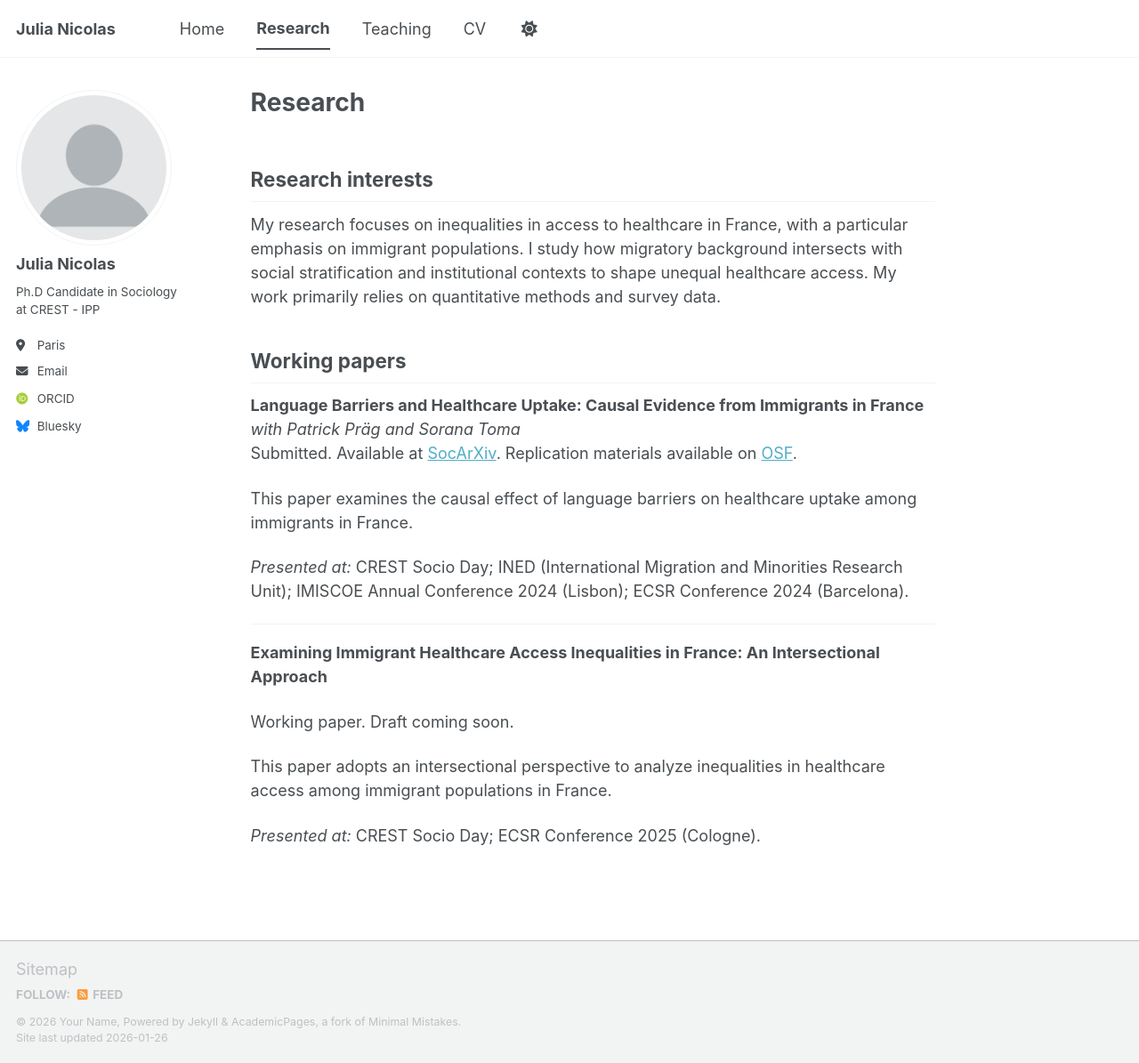
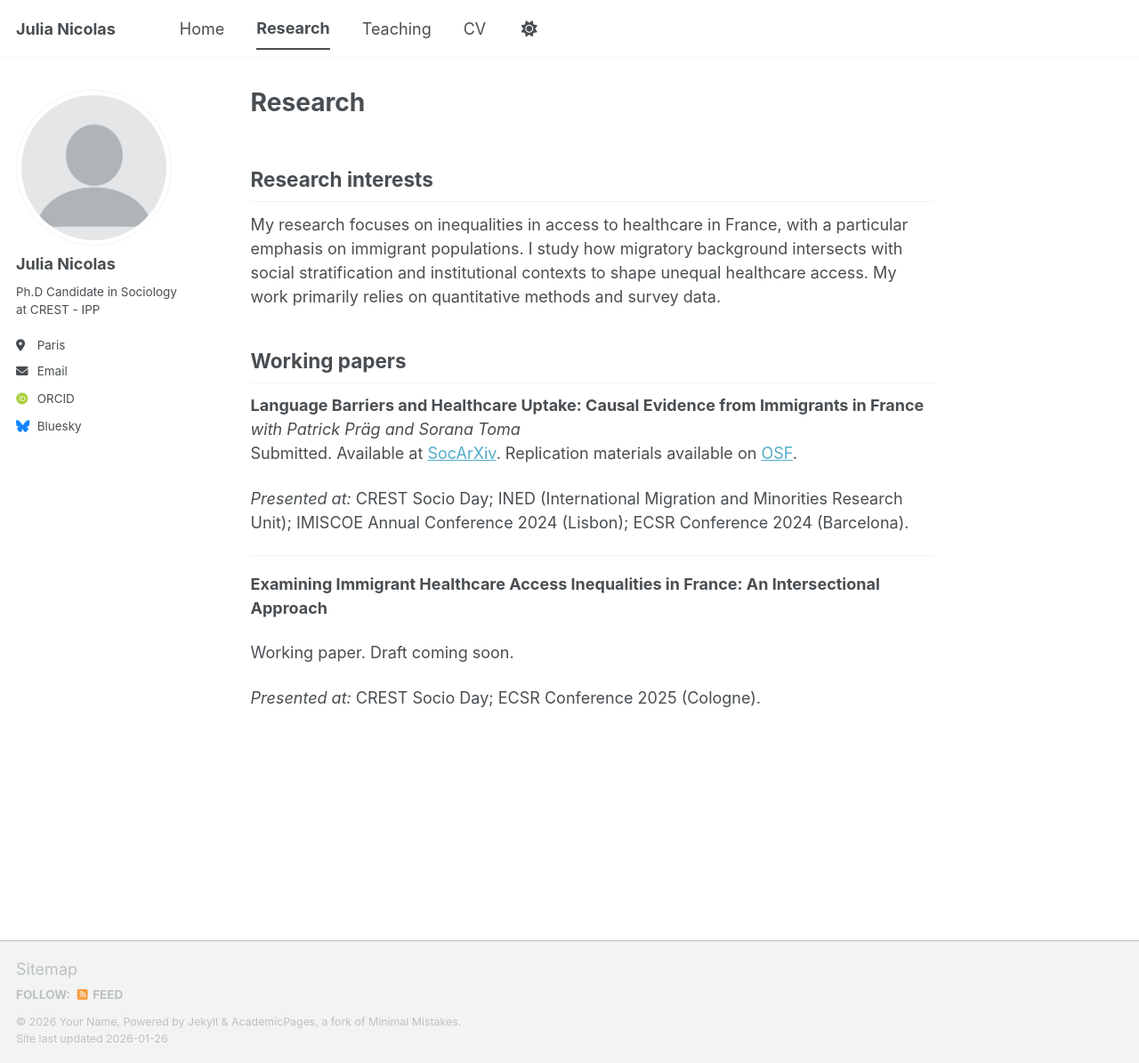
Before and after one commit to Julia-Nicolas/julia-nicolas.github.io, a Jekyll site: the page built from _pages/research.md, in a window 1280 px wide and 1195 px high. Shown: the whole window at 89% size. Built offline with Jekyll 4.4.1, drawn with Linux system fonts in a browser that asks for light colours; some web fonts are replaced; a script bundle is joined from its source files by our own code; library files that are not in the unit come from our copies.

Commit message:
Update research.md

```diff
--- a/_pages/research.md
+++ b/_pages/research.md
@@ -14,7 +14,6 @@ My research focuses on inequalities in access to healthcare in France, with a pa
 *with Patrick Präg and Sorana Toma*
 Submitted. Available at [SocArXiv](https://osf.io/preprints/socarxiv/fg5ny_v1). Replication materials available on [OSF](https://osf.io/szqgx/overview).
 
-This paper examines the causal effect of language barriers on healthcare uptake among immigrants in France.
 
 *Presented at:* CREST Socio Day; INED (International Migration and Minorities Research Unit); IMISCOE Annual Conference 2024 (Lisbon); ECSR Conference 2024 (Barcelona).
 
@@ -24,6 +23,4 @@ This paper examines the causal effect of language barriers on healthcare uptake
 
 Working paper. Draft coming soon.
 
-This paper adopts an intersectional perspective to analyze inequalities in healthcare access among immigrant populations in France.
-
 *Presented at:* CREST Socio Day; ECSR Conference 2025 (Cologne).
```
